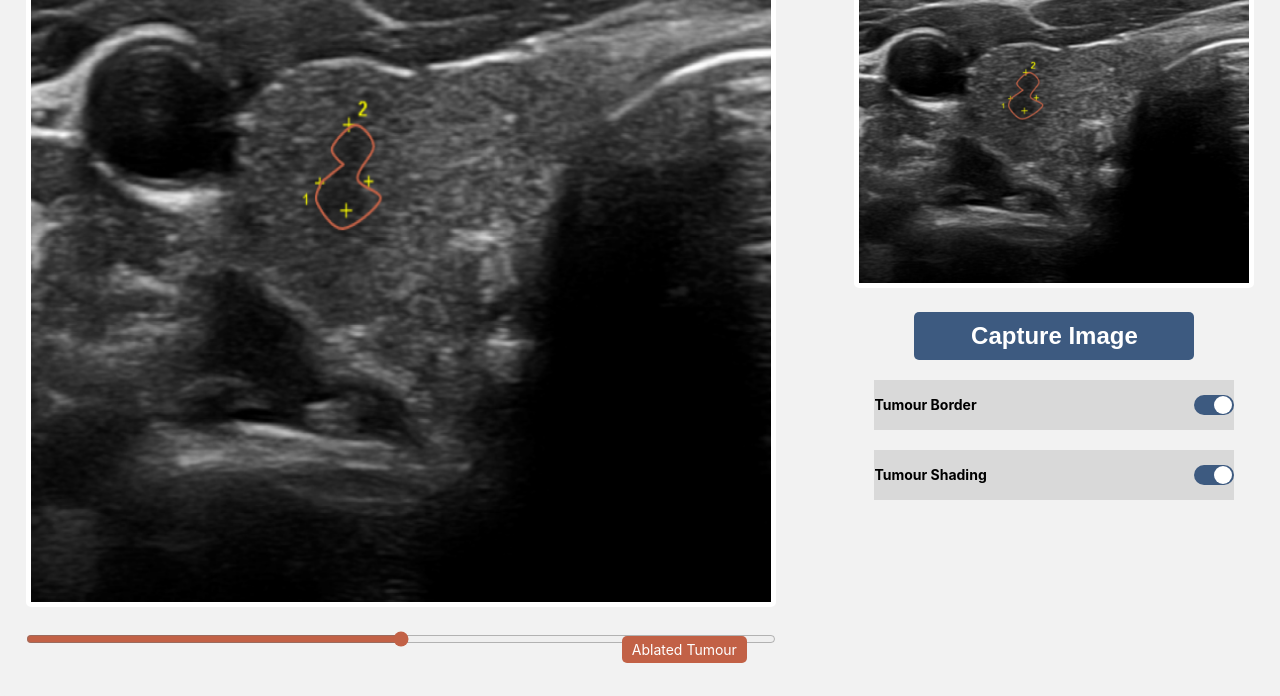
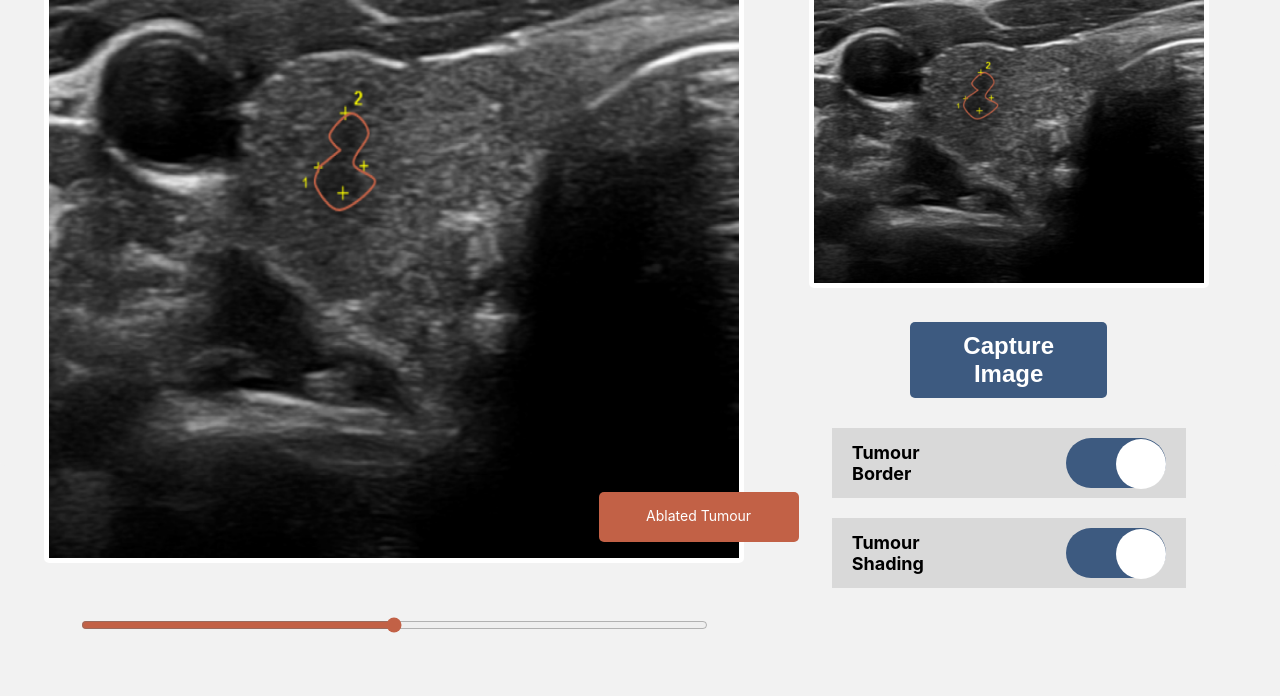
Before and after one commit to abbeyisrael/capstone, a plain HTML site: page index.html in a window 1280 px wide. Shown: the part 174-870 px from the top of the page. After the commit the page ends 811 px from the top, so only its background shows below. Drawn offline with Linux system fonts and the light colour scheme.

Commit message:
Updated code!

```diff
--- a/index.html
+++ b/index.html
@@ -9,17 +9,40 @@
 <body>
   <div class="container">
     <!-- Header -->
+
     <header>
-      <div class="logo"></div>
+      <div class="logo">
+        <img src="team_logo.png" alt="Team Logo" class="logo">
+      </div>
       <h1>RFA Procedure</h1>
+      <!-- <div class="icons">
+        <img src="doc_icon.png" alt="Doctor Icon" class="doc_icon">
+        <img src="patient_number.png" alt="Patient Number Icon" class="patient_icon">
+      </div> -->
       <div class="doctor-info">
         <p>Dr. Sim</p>
         <p>#95738247</p>
       </div>
-      <img src="doc_icon.png" alt="Doctor Icon" class="doc_icon">
-      <img src="patient_icon.png" alt="Patient Number Icon" class="patient_icon">
-      <img src="team_logo.png" alt="Team Logo" class="logo">
     </header>
+
+
+
+    <!-- <header>
+      <div class="logo">
+        <img src="team_logo.png" alt="Team Logo" class="logo">
+      </div>
+      <div class="title">
+        <h1>RFA Procedure</h1>
+      </div>
+      <div class="icons">
+        <img src="doc_icon.png" alt="Doctor Icon" class="doc_icon">
+        <img src="patient_icon.png" alt="Patient Number Icon" class="patient_icon">
+      </div>
+      <div class="doctor-info">
+        <p>Dr. Sim</p>
+        <p>#95738247</p>
+      </div>
+    </header> -->
 
     <!-- Main content -->
     <main>
--- a/styles.css
+++ b/styles.css
@@ -17,8 +17,6 @@
   .container {
     width: 100%;
     height:80vh;
-    margin: 0 auto;
-    position: relative;
   }
 
   /* Header styling */
@@ -33,57 +31,46 @@
     height: 15%;
   }
 
+
   header h1 {
     font-size: 42px;
     text-align: center;
     font-weight: bold;
-    justify-content: center;
+    /* justify-content: center; */
   }
 
   .doctor-info {
     text-align: right;
     padding: 10px;
     font-size: 24px;
+    /* padding-right: 40px; */
   }
 
   .doctor-info p {
-    margin: 0;
     font-weight: bold;
   }
 
-
-  .doctor-info {
-    text-align: right;
+  .icons {
+    /* text-align: right; */
     padding: 10px;
-    font-size: 24px;
   }
 
 
   .logo {
-    max-width: 75px;
+    max-width: 100px;
     text-align: center;
     top: 0;
     float:left;
     padding-left: 40px;
   }
 
-  .doc_icon {
+  .icons .doc_icon{
     max-width: 40px;
-    margin-right: 300px;
-    margin-bottom: 60%;
-    text-align: center;
-    top: 0;
-    justify-content: right;
+
   }
 
-  .patient_icon {
+  .icons .patient_icon {
     max-width: 40px;
-    justify-content: right;
-    margin-right: 300px;
-    margin-bottom: 10%;
-    text-align: center;
-    top: 0;
-    float:right;
   }
 
   /* Main section styling */
@@ -93,6 +80,30 @@
     padding: 2%;
     background-color: #F2F2F2;
     border-radius: 0 0 5px 5px;
+    height: 85%;
+  }
+
+  .main-scan {
+    position: relative;
+    text-align: center;
+    width: 60%;
+    display: inline-block;
+  }
+
+
+  .scan-label {
+    /* position: absolute; */
+    position: relative;
+    bottom: 75px;
+    left: 573px;
+    text-align: center;
+    background-color: #C26146;
+    color: white;
+    width: 200px;
+    height:50px;
+    padding: 15px 10px;
+    font-size: 14px;
+    border-radius: 5px;
   }
 
   .main-scan img {
@@ -101,7 +112,7 @@
     text-align: center;
     margin-left: auto;
     margin-right: auto;
-    width: 750px;
+    width: 700px;
   }
 
  .pre-scan img {
@@ -113,30 +124,10 @@
     width: 400px;
   }
 
-  .main-scan {
+  .side-panel {
     position: relative;
     text-align: center;
-    width: 60%;
-    display: inline-block;
-  }
-
-  .scan-label {
-    position: absolute;
-    background-color: #C26146;
-    color: white;
-    padding: 5px 10px;
-    font-size: 14px;
-    border-radius: 5px;
-    text-align: center;
-    bottom: 8px;
-    right: 16px;
-  }
-
-  .side-panel {
-    display: flex;
-    flex-direction: column;
-    text-align:center;
-    /*width: 30%;*/
+    width: 40%;
     display: inline-block;
   }
 
@@ -148,14 +139,15 @@
   }
 
   .capture-btn {
-    margin-top: 20px;
+    margin-top: 30px;
+    margin-bottom: auto;
     padding: 10px 20px;
     background-color: #3D5A80;
     color: white;
     border: none;
     border-radius: 5px;
     cursor: pointer;
-    width: 70%;
+    width: 40%;
     font-weight: bold;
     font-size: 24px;
   }
@@ -166,34 +158,40 @@
 
   .toggles {
     margin-top: 20px;
-    width: 100%;
-    align-items: center;
-    align-items: flex-end;
+    width: 80%;
+    text-align: center;
+    margin-left: auto;
+    margin-right: auto;
+    margin-top: 30px;
   }
 
   .toggle {
     display: flex;
     justify-content: space-between;
     align-items: center;
-    /*align-items: flex-end;*/
     font-weight: bold;
     margin-bottom: 10px;
     background-color: #D9D9D9;
-    height: 50px;
+    height: 70px;
     margin: 5%;
     margin-top: auto;
+    padding-left: 20px;
+    padding-right: 20px;
   }
 
   .toggle label {
-    font-size: 14px;
+    font-size: 18px;
+    max-width: 60px;
+    text-align: center;
+    white-space: pre-wrap;
   }
 
   .toggle input {
-    width: 40px;
-    height: 20px;
+    width: 100px;
+    height: 50px;
     appearance: none;
     background-color: #ddd;
-    border-radius: 20px;
+    border-radius: 50px;
     position: relative;
     outline: none;
     cursor: pointer;
@@ -206,8 +204,8 @@
   .toggle input:before {
     content: '';
     position: absolute;
-    width: 18px;
-    height: 18px;
+    width: 50px;
+    height: 50px;
     border-radius: 50%;
     background-color: white;
     top: 1px;
@@ -216,221 +214,22 @@
   }
 
   .toggle input:checked:before {
-    left: 20px;
+    left: 50px;
   }
 
   /* Slider styling */
   .slider-container {
-    margin: 20px 0;
-    text-align: center;
     color: #D9D9D9;
     accent-color: #C26146;
   }
 
   .slider {
-    width: 750px;
+    width: 85%;
     accent-color: #C26146;
+    background: #C26146;
+    outline: none;
   }
 
-
-/*
-  * {
-    margin: 0;
-    padding: 0;
-    box-sizing: border-box;
+  .slider:hover {
+    opacity: 1;
   }
-
-  @font-face {
-    font-family: 'Inter';
-    src: url('https://fonts.googleapis.com/css?family=Inter');
-  }
-
-  body {
-    font-family: 'Inter', sans-serif;
-    background-color: #F2F2F2;
-  }
-
-  .container {
-    width: 100%;
-    height:80vh;
-    margin: 0 auto;
-  }
-
-
-  header {
-    display: flex;
-    align-items: center;
-    justify-content: space-between;
-    background-color: #3D5A80;
-    color: white;
-    padding: 10px 50px;
-    height: 15%;
-  }
-
-  header h1 {
-    font-size: 42px;
-    text-align: center;
-    font-weight: bold;
-  }
-
-  .doctor-info {
-    text-align: right;
-    padding: 10px;
-    font-size: 24px;
-  }
-
-  .doctor-info p {
-    margin: 0;
-    font-weight: bold;
-  }
-
-  .logo {
-
-  }
-
-  .class{
-
-  }
-
-  main {
-    display: flex;
-    justify-content: space-between;
-    padding: 2%;
-    background-color: #F2F2F2;
-    border-radius: 0 0 5px 5px;
-  }
-
-  .main-scan img {
-    border-radius: 5px;
-    border: 5px solid #FFFFFF;
-    text-align: center;
-    margin-left: auto;
-    margin-right: auto;
-    width: 750px;
-  }
-
- .pre-scan img {
-    border-radius: 5px;
-    border: 5px solid #FFFFFF;
-    text-align: center;
-    margin-left: auto;
-    margin-right: auto;
-    width: 400px;
-  }
-
-  .main-scan {
-    position: relative;
-    text-align: center;
-    width: 60%;
-    display: inline-block;
-  }
-
-  .main-scan .scan-label {
-    position: absolute;
-    justify-content: left;
-    margin-bottom: 100px;
-    background-color: #C26146;
-    color: white;
-    padding: 5px 10px;
-    font-size: 14px;
-    border-radius: 5px;
-    text-align: center;
-  }
-
-  .side-panel {
-    display: flex;
-    flex-direction: column;
-    text-align:center;
-    display: inline-block;
-  }
-
-  .pre-scan h2 {
-    font-size: 30px;
-    font-weight: bold;
-    margin-bottom: 10px;
-    text-align: center;
-  }
-
-  .capture-btn {
-    margin-top: 20px;
-    padding: 10px 20px;
-    background-color: #3D5A80;
-    color: white;
-    border: none;
-    border-radius: 5px;
-    cursor: pointer;
-    width: 50%;
-    font-weight: bold;
-    font-size: 24px;
-  }
-
-  .capture-btn:hover {
-    background-color: #3D5A80;
-  }
-
-  .toggles {
-    margin-top: 20px;
-    width: 100%;
-    align-items: center;
-    align-items: flex-end;
-  }
-
-  .toggle {
-    display: flex;
-    justify-content: space-between;
-    align-items: center;
-    font-weight: bold;
-    margin-bottom: 10px;
-    background-color: #D9D9D9;
-    height: 50px;
-    margin: 5%;
-    margin-top: auto;
-  }
-
-  .toggle label {
-    font-size: 14px;
-  }
-
-  .toggle input {
-    width: 40px;
-    height: 20px;
-    appearance: none;
-    background-color: #ddd;
-    border-radius: 20px;
-    position: relative;
-    outline: none;
-    cursor: pointer;
-  }
-
-  .toggle input:checked {
-    background-color: #3D5A80;
-  }
-
-  .toggle input:before {
-    content: '';
-    position: absolute;
-    width: 18px;
-    height: 18px;
-    border-radius: 50%;
-    background-color: white;
-    top: 1px;
-    left: 1px;
-    transition: 0.3s;
-  }
-
-  .toggle input:checked:before {
-    left: 20px;
-  }
-
-  .slider-container {
-    margin: 20px 0;
-    text-align: center;
-    color: #D9D9D9;
-    accent-color: #C26146;
-  }
-
-  .slider {
-    width: 750px;
-    accent-color: #C26146;
-  }
-  */
```
